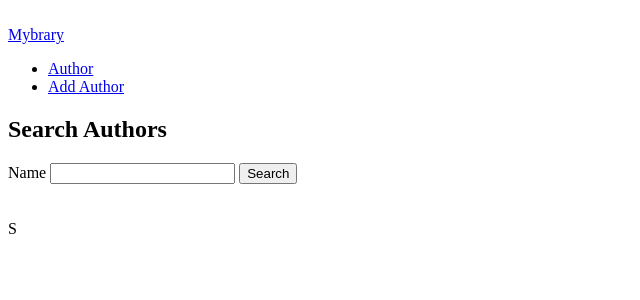
After one commit to She-Who-Shall-Not-Be-Named/Mybrary, a Node server app: page /authors in a window 1280 px wide. The commit adds this page. Shown: the top 300 px of the page, without its empty margins (0-640 px from the left). Run offline with Node 20, Linux system fonts and the light colour scheme; data that the repository does not hold is empty; some libraries are stand-ins or nearby versions.

Commit message:
initisl Author routes

```diff
--- a/package.json
+++ b/package.json
@@ -12,6 +12,7 @@
   "license": "ISC",
   "type": "commonjs",
   "dependencies": {
+    "body-parser": "^2.4.0",
     "dotenv": "^18.0.10",
     "ejs": "^7.0.2",
     "express": "^5.3.0",
--- /dev/null
+++ b/routes/authors.js
@@ -0,0 +1,48 @@
+const express = require('express')
+const router = express.Router()
+const Author = require('../models/author')
+
+// All Authors Route
+router.get('/', async (req, res) => {
+    let searchOptions = {}
+    if (req.query.name != null && req.query.name !== '') {
+        searchOptions.name = new RegExp(req.query.name, 'i')
+    }
+    try {
+        const authors = await Author.find(searchOptions)
+        res.render('authors/index', {
+            authors: authors,
+            searchOptions : req.query
+        })
+    } catch {
+        res.redirect('/')
+    }
+})
+
+
+// New Author Route
+router.get('/new', async (req, res) => {
+    res.render('authors/new', {author: new Author()})
+})
+
+
+
+// Create Author Route
+router.post('/', async (req,res) => {
+    const author = new Author({
+        name: req.body.name
+    })
+    try {
+        const newAuthor = await author.save()
+         //res.redirect(`authors/${newAuthor.id}`)
+        res.redirect('authors')
+    }catch {
+        res.render('authors/new', {
+            author: author,
+            errorMessage: 'Error creating Author'
+        })
+    }
+})
+
+
+module.exports = router
--- a/server.js
+++ b/server.js
@@ -8,12 +8,17 @@ const app = express()
 const expressLayouts = require('express-ejs-layouts')
 
 const indexRouter = require('./routes/index')
+const authorRouter = require('./routes/authors')
+const bodyParser = require('body-parser')
+
 
 app.set('view engine', 'ejs')
 app.set('views', __dirname + '/views')
 app.set('layout', 'layouts/layout.ejs')
+
 app.use(expressLayouts)
 app.use(express.static('public'))
+app.use(bodyParser.urlencoded({limit: '10mb', extended: false}))
 
 const mongoose = require('mongoose')
 mongoose.connect(process.env.DATABASE_URL)
@@ -22,5 +27,6 @@ db.on('error', error => console.error(error))
 db.once('open', () => console.log('Connected to Mongoose'))
 
 app.use('/', indexRouter)
+app.use('/authors', authorRouter)
 
 app.listen(process.env.PORT || 3000)
--- /dev/null
+++ b/views/authors/_form_fields.ejs
@@ -0,0 +1,2 @@
+<label>Name</label>
+<input type="text" name="name" value="<%= author.name %>">
--- /dev/null
+++ b/views/authors/index.ejs
@@ -0,0 +1,10 @@
+<h2>Search Authors</h2>
+<form action="/authors" method="GET">
+    <label>Name</label>
+    <input type ="text" name="name" value="<%= searchOptions.name %>">
+    <button type="submit">Search</button>
+</form>
+<br>
+<% authors.forEach(author => { %>
+    <div><%= author.name %></div>
+<% }) %>
--- /dev/null
+++ b/views/authors/new.ejs
@@ -0,0 +1,6 @@
+<h2>New Author</h2>
+<form action="/authors" method="POST" >
+    <%- include('_form_fields') %>
+    <a href="/authors">Cancel</a>
+    <button type="Submit">Create</button>
+</form>
--- a/views/layouts/layout.ejs
+++ b/views/layouts/layout.ejs
@@ -6,10 +6,11 @@
     <title>Mybrary</title>
 </head>
 <body>
-    Before
+
     <br>
+    <%- include('../partials/header.ejs') %>
+    <%- include('../partials/errorMessage.ejs') %>
     <%- body %>
     <br>
-    After
 </body>
-</html>
+</html>S
--- /dev/null
+++ b/views/partials/errorMessage.ejs
@@ -0,0 +1,3 @@
+<% if (locals.errorMessage != null) { %>
+    <%= errorMessage  %>
+<% } %>
--- /dev/null
+++ b/views/partials/header.ejs
@@ -0,0 +1,9 @@
+<header>
+    <nav>
+        <a href="/">Mybrary</a>
+        <ul>
+            <li><a href="/authors">Author</a></li>
+            <li><a href="/authors/new">Add Author</a></li>
+        </ul>
+    </nav>
+</header>
```
Also changed, not shown: models/author.js (added, +10 -0 lines), 3 other files.
